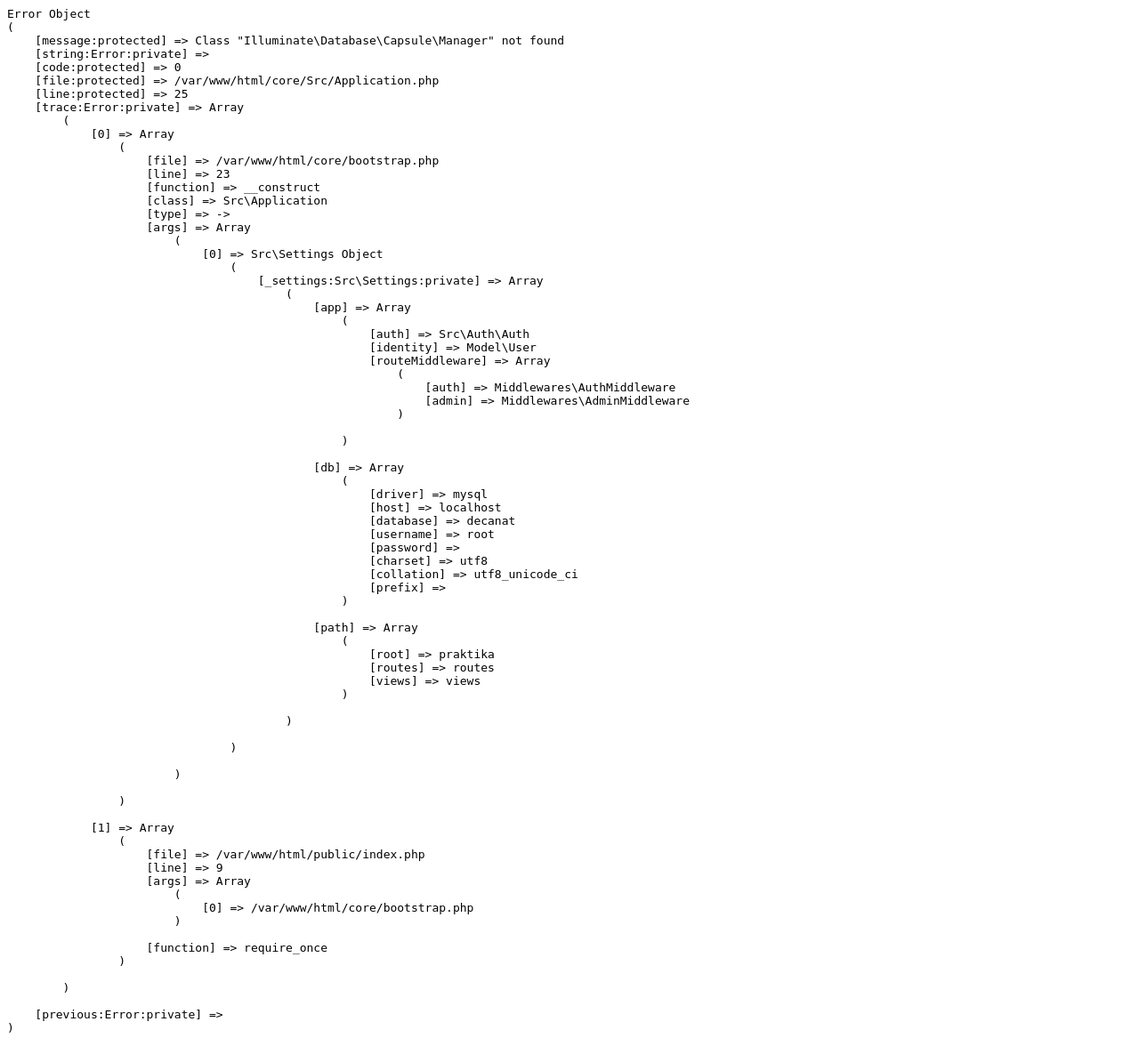
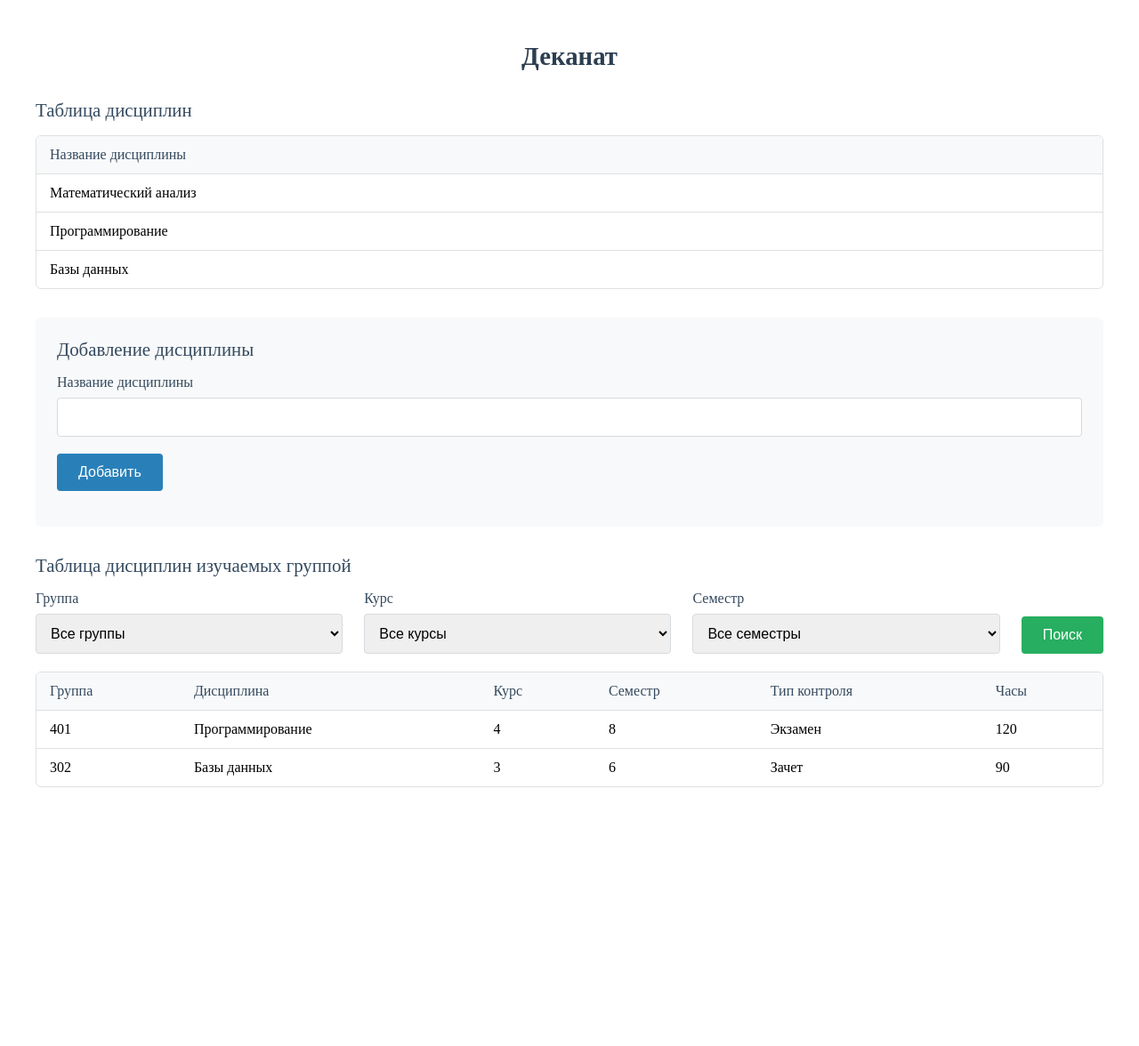
Before and after one commit to karixCode/Server-praktika, a PHP site: page /views/site/disciplines_manage.php in a window 1280 px wide. Shown: the whole page at 89% size. After the commit the page ends 885 px from the top, so only its background shows below. Run offline with PHP 8.4, Linux system fonts and the light colour scheme; some libraries are stand-ins or nearby versions.

Commit message:
disciplines page

```diff
--- a/app/Controller/Site.php
+++ b/app/Controller/Site.php
@@ -31,6 +31,11 @@ class Site
         return new View('site.groups_manage');
     }
 
+    public function disciplines(): string
+    {
+        return new View('site.disciplines_manage');
+    }
+
     public function login(Request $request): string
     {
         //Если просто обращение к странице, то отобразить форму
--- a/routes/web.php
+++ b/routes/web.php
@@ -10,5 +10,7 @@ Route::add('GET', '/students', [Controller\Site::class, 'students'])
     ->middleware('auth');
 Route::add('GET', '/groups', [Controller\Site::class, 'groups'])
     ->middleware('auth');
+Route::add('GET', '/disciplines', [Controller\Site::class, 'disciplines'])
+    ->middleware('auth');
 Route::add(['GET', 'POST'], '/login', [Controller\Site::class, 'login']);
 Route::add('GET', '/logout', [Controller\Site::class, 'logout']);
--- /dev/null
+++ b/views/site/disciplines_manage.php
@@ -0,0 +1,231 @@
+<style>
+    .container {
+        max-width: 1200px;
+        margin: 0 auto;
+        padding: 20px;
+    }
+
+    .page-title {
+        text-align: center;
+        color: #2c3e50;
+        margin-bottom: 2rem;
+        font-size: 1.8rem;
+        font-weight: 600;
+    }
+
+    .section-title {
+        color: #34495e;
+        margin: 0 0 1rem;
+        font-size: 1.3rem;
+        font-weight: 500;
+    }
+
+    .table-container {
+        max-height: 400px;
+        overflow-y: auto;
+        border: 1px solid #e0e0e0;
+        border-radius: 6px;
+        margin-bottom: 2rem;
+    }
+
+    .data-table {
+        width: 100%;
+        border-collapse: collapse;
+    }
+
+    .data-table th {
+        background-color: #f8f9fa;
+        padding: 12px 15px;
+        text-align: left;
+        font-weight: 500;
+        color: #34495e;
+        position: sticky;
+        top: 0;
+    }
+
+    .data-table td {
+        padding: 12px 15px;
+        border-top: 1px solid #e0e0e0;
+    }
+
+    .data-table tr:hover {
+        background-color: #f5f7fa;
+    }
+
+    .add-form {
+        background: #f8f9fa;
+        padding: 1.5rem;
+        border-radius: 6px;
+        margin-bottom: 2rem;
+    }
+
+    .filter-form {
+        /*background: #f1f5f9;*/
+        /*padding: 1.5rem;*/
+        /*border-radius: 6px;*/
+        /*margin-bottom: 1rem;*/
+    }
+
+    .form-row {
+        display: flex;
+        align-items: flex-end;
+        gap: 1.5rem;
+        margin-bottom: 1.2rem;
+    }
+
+    .form-group {
+        flex: 1;
+    }
+
+    .form-group label {
+        display: block;
+        margin-bottom: 0.5rem;
+        font-weight: 500;
+        color: #34495e;
+    }
+
+    .form-group input,
+    .form-group select {
+        width: 100%;
+        padding: 0.75rem;
+        border: 1px solid #d6dbdf;
+        border-radius: 4px;
+        font-size: 1rem;
+    }
+
+    .form-group input:focus,
+    .form-group select:focus {
+        border-color: #2980b9;
+        outline: none;
+    }
+
+    .submit-btn {
+        background-color: #2980b9;
+        color: white;
+        border: none;
+        padding: 0.75rem 1.5rem;
+        border-radius: 4px;
+        font-size: 1rem;
+        cursor: pointer;
+        transition: background-color 0.2s;
+    }
+
+    .search-btn {
+        background-color: #27ae60;
+    }
+
+    .submit-btn:hover {
+        background-color: #3498db;
+    }
+
+    .search-btn:hover {
+        background-color: #2ecc71;
+    }
+</style>
+
+<div class="container">
+    <h1 class="page-title">Деканат</h1>
+
+    <h2 class="section-title">Таблица дисциплин</h2>
+    <div class="table-container">
+        <table class="data-table">
+            <thead>
+            <tr>
+                <th>Название дисциплины</th>
+            </tr>
+            </thead>
+            <tbody>
+            <tr>
+                <td>Математический анализ</td>
+            </tr>
+            <tr>
+                <td>Программирование</td>
+            </tr>
+            <tr>
+                <td>Базы данных</td>
+            </tr>
+            </tbody>
+        </table>
+    </div>
+    <div class="add-form">
+        <h3 class="section-title">Добавление дисциплины</h3>
+        <form method="post">
+            <div class="form-row">
+                <div class="form-group">
+                    <label for="discipline_name">Название дисциплины</label>
+                    <input type="text" id="discipline_name" name="name" required>
+                </div>
+            </div>
+            <button type="submit" class="submit-btn">Добавить</button>
+        </form>
+    </div>
+
+    <h2 class="section-title">Таблица дисциплин изучаемых группой</h2>
+
+    <div class="filter-form">
+        <form method="get">
+            <div class="form-row">
+                <div class="form-group">
+                    <label for="filter_group">Группа</label>
+                    <select id="filter_group" name="group">
+                        <option value="">Все группы</option>
+                        <option value="1">401</option>
+                        <option value="2">302</option>
+                    </select>
+                </div>
+                <div class="form-group">
+                    <label for="filter_course">Курс</label>
+                    <select id="filter_course" name="course">
+                        <option value="">Все курсы</option>
+                        <option value="1">1</option>
+                        <option value="2">2</option>
+                        <option value="3">3</option>
+                        <option value="4">4</option>
+                    </select>
+                </div>
+                <div class="form-group">
+                    <label for="filter_semester">Семестр</label>
+                    <select id="filter_semester" name="semester">
+                        <option value="">Все семестры</option>
+                        <option value="1">1</option>
+                        <option value="2">2</option>
+                    </select>
+                </div>
+            <button type="submit" class="submit-btn search-btn">Поиск</button>
+            </div>
+        </form>
+    </div>
+
+    <div class="table-container">
+        <table class="data-table">
+            <thead>
+            <tr>
+                <th>Группа</th>
+                <th>Дисциплина</th>
+                <th>Курс</th>
+                <th>Семестр</th>
+                <th>Тип контроля</th>
+                <th>Часы</th>
+            </tr>
+            </thead>
+            <tbody>
+            <tr>
+                <td>401</td>
+                <td>Программирование</td>
+                <td>4</td>
+                <td>8</td>
+                <td>Экзамен</td>
+                <td>120</td>
+            </tr>
+            <tr>
+                <td>302</td>
+                <td>Базы данных</td>
+                <td>3</td>
+                <td>6</td>
+                <td>Зачет</td>
+                <td>90</td>
+            </tr>
+            </tbody>
+        </table>
+    </div>
+</div>
```
